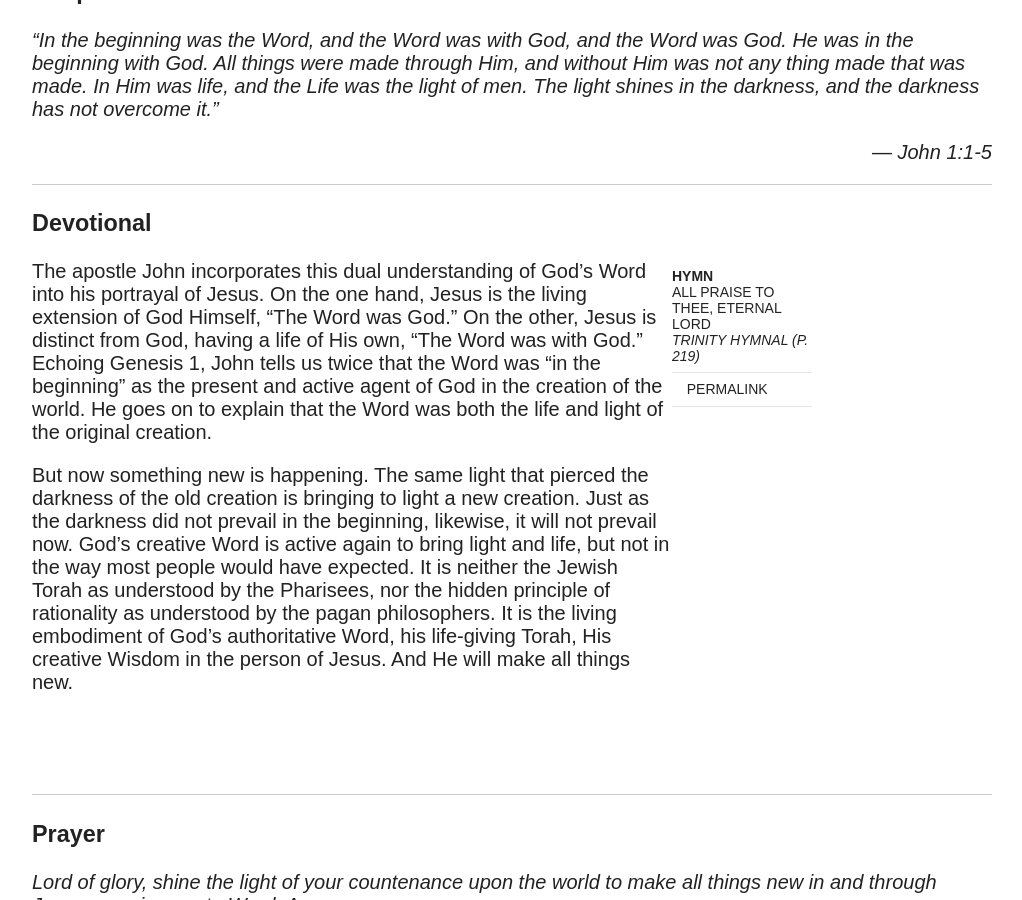
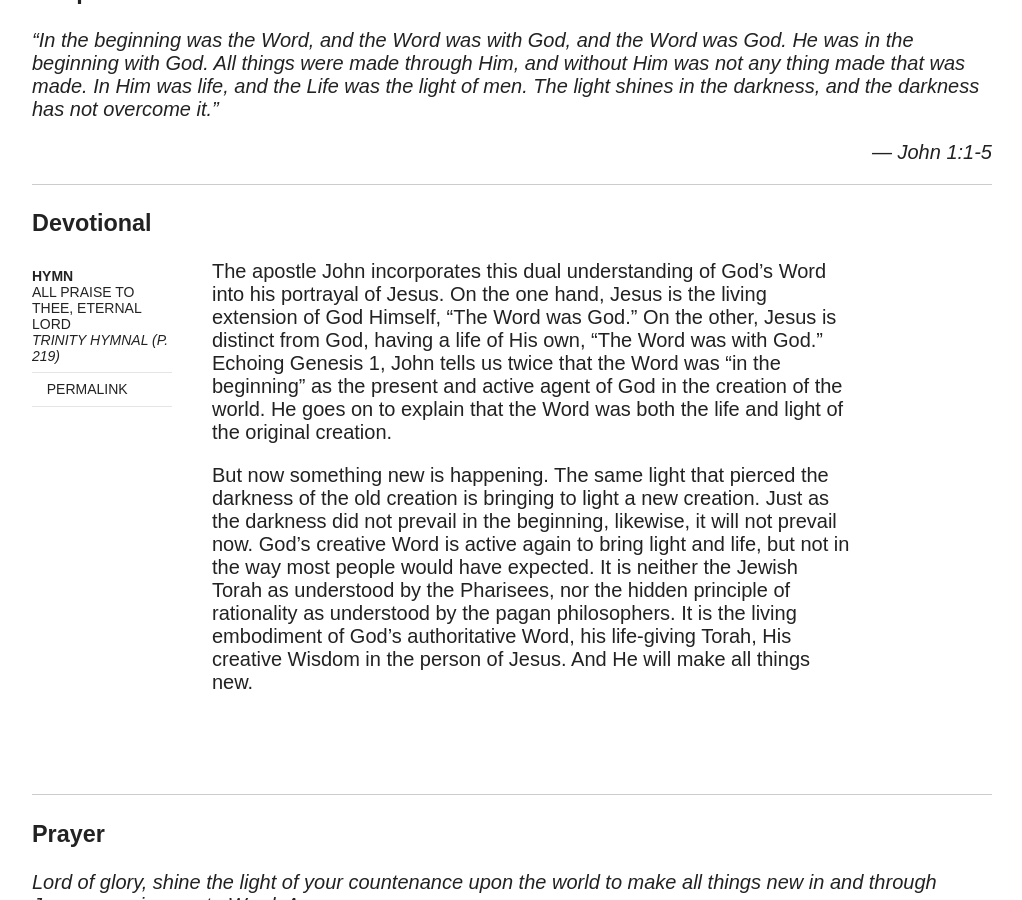
Before and after one commit to pcpc/advent.pcpc.org, a Jekyll site: the page built from _posts/2013-12-04-day-four-of-advent.md, in a window 1280 px wide and 900 px high, scrolled down 469 px. Shown: the whole window, without its empty margins (128-1150 px from the left). Built offline with Jekyll 4.4.1, drawn with Linux system fonts in a browser that asks for light colours; nearby versions of some CDN libraries.

Commit message:
switched back the meta markup

```diff
--- a/_layouts/post.html
+++ b/_layouts/post.html
@@ -36,11 +36,6 @@
       </header>
       <h3>Devotional</h3>
 
-      <div class="entry-content" itemprop="description">
-        {{ content }}
-        {% if site.disqus_shortname and page.comments %}<div id="disqus_thread"></div><!-- /#disqus_thread -->{% endif %}
-      </div><!-- /.entry-content -->
-
       <footer class="entry-meta">
         <!-- <img src="{{ site.url }}/images/{{ site.owner.avatar }}" alt="{{ site.owner.name }} photo" class="author-photo">
         <span class="author vcard" itemprop="author" itemscope itemtype="http://schema.org/Person">By <span itemprop="name" class="fn"><a href="{{ site.url }}/about" title="About {{ site.owner.name }}" itemprop="url">{{ site.owner.name }}</a></span></span> -->
@@ -57,6 +52,11 @@
         {% endif %}
         <span><a href="{{ site.url }}{{ page.url }}" rel="bookmark" title="{{ page.title }}" itemprop="url"><i class="icon-link"></i> Permalink</a></span>
       </footer>
+
+      <div class="entry-content" itemprop="description">
+        {{ content }}
+        {% if site.disqus_shortname and page.comments %}<div id="disqus_thread"></div><!-- /#disqus_thread -->{% endif %}
+      </div><!-- /.entry-content -->
 
     </div><!-- /.entry-wrapper -->
 
```
